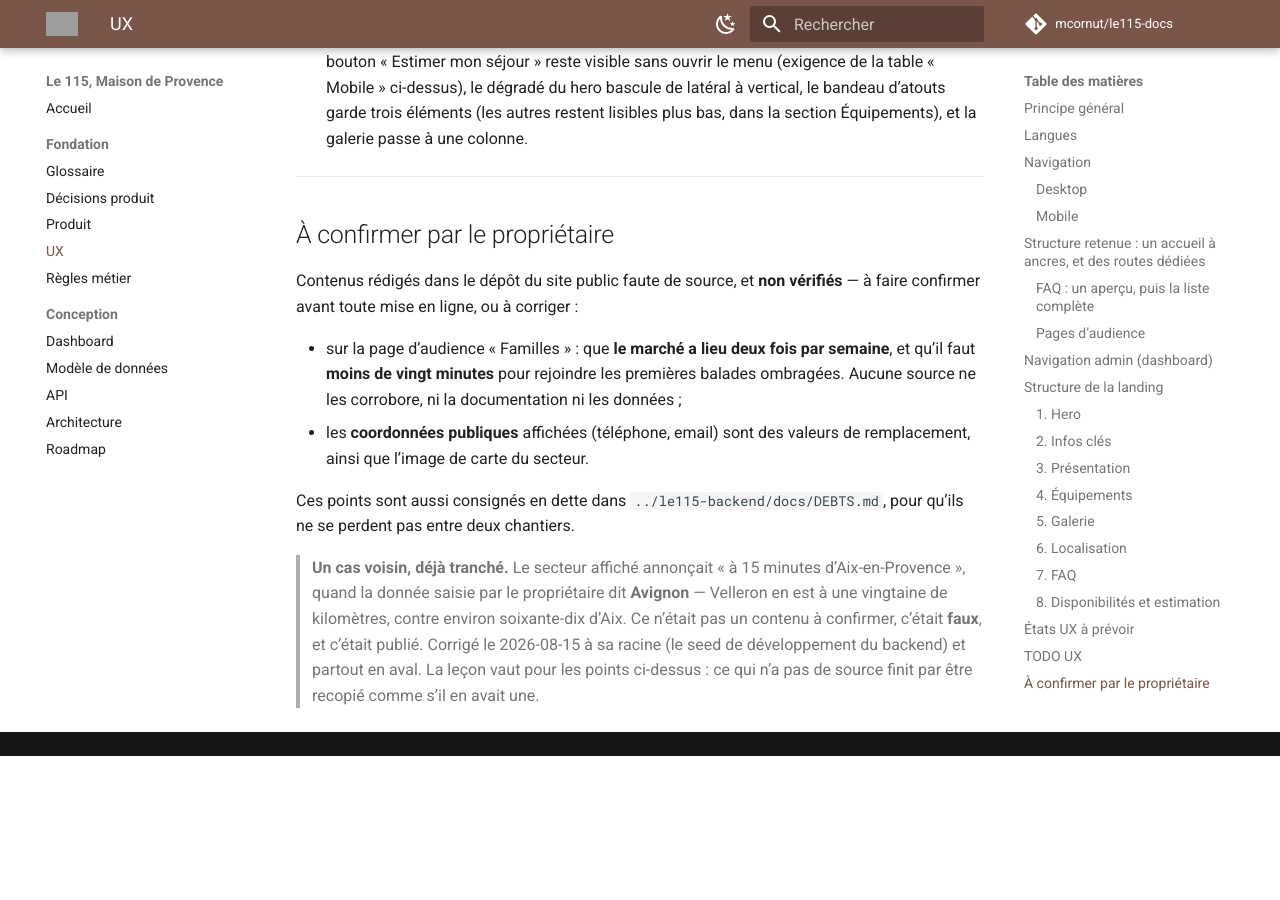
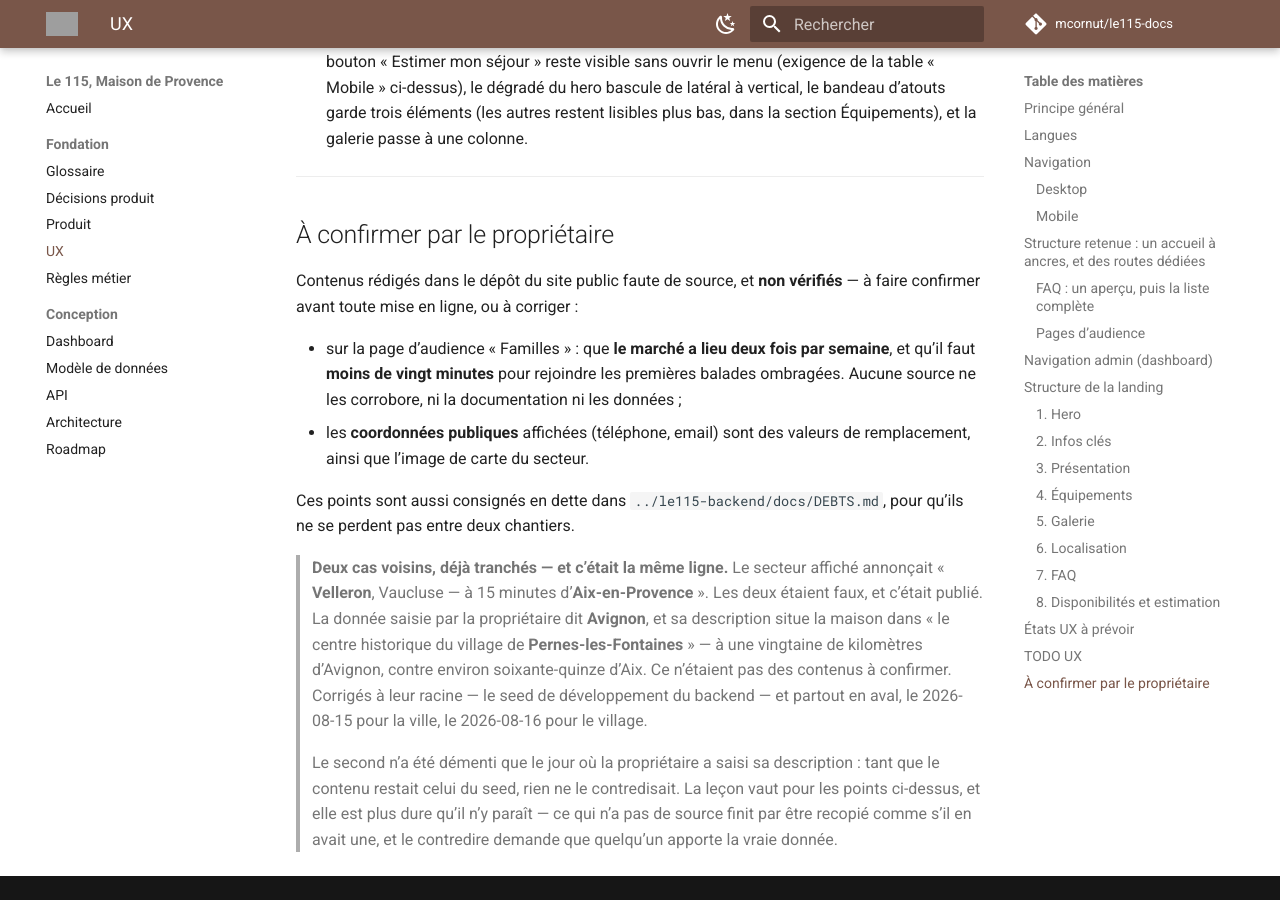
Before and after one commit to mcornut/le115-docs, an MkDocs documentation site: the page built from docs/02-UX.md, in a window 1280 px wide and 900 px high, scrolled down 8440 px. Built offline with MkDocs 1.6.1 and Material for MkDocs 9.7.7, drawn with Linux system fonts in a browser that asks for light colours; comment, search, counter and statistics services are not loaded; before the commit the page ends 9196 px from its top, so only the background shows below that; grey boxes are pictures that could not be loaded.

Commit message:
docs(ux): le secteur affiché portait deux faits faux, pas un
L’encadré ne consignait que la ville. Il consigne aussi le village :
contact.ts annonçait Velleron, la description de la propriétaire dit
Pernes-les-Fontaines.

La leçon est précisée, parce qu’elle est plus dure qu’il n’y paraissait : le
second fait n’a été démenti que le jour où la propriétaire a saisi sa
description. Tant que le contenu restait celui du seed, rien ne le
contredisait — contredire une invention demande que quelqu’un apporte la vraie
donnée.

Aucun changement backend.

Co-Authored-By: Claude Opus 5 <noreply@anthropic.com>

```diff
--- a/docs/02-UX.md
+++ b/docs/02-UX.md
@@ -297,10 +297,17 @@ Contenus rédigés dans le dépôt du site public faute de source, et **non vér
 Ces points sont aussi consignés en dette dans `../le115-backend/docs/DEBTS.md`, pour
 qu’ils ne se perdent pas entre deux chantiers.
 
-> **Un cas voisin, déjà tranché.** Le secteur affiché annonçait « à 15 minutes
-> d’Aix-en-Provence », quand la donnée saisie par le propriétaire dit **Avignon** —
-> Velleron en est à une vingtaine de kilomètres, contre environ soixante-dix d’Aix.
-> Ce n’était pas un contenu à confirmer, c’était **faux**, et c’était publié.
-> Corrigé le 2026-08-15 à sa racine (le seed de développement du backend) et partout
-> en aval. La leçon vaut pour les points ci-dessus : ce qui n’a pas de source finit
-> par être recopié comme s’il en avait une.
+> **Deux cas voisins, déjà tranchés — et c’était la même ligne.** Le secteur affiché
+> annonçait « **Velleron**, Vaucluse — à 15 minutes d’**Aix-en-Provence** ». Les deux
+> étaient faux, et c’était publié. La donnée saisie par la propriétaire dit **Avignon**,
+> et sa description situe la maison dans « le centre historique du village de
+> **Pernes-les-Fontaines** » — à une vingtaine de kilomètres d’Avignon, contre environ
+> soixante-quinze d’Aix. Ce n’étaient pas des contenus à confirmer.
+> Corrigés à leur racine — le seed de développement du backend — et partout en aval,
+> le 2026-08-15 pour la ville, le 2026-08-16 pour le village.
+>
+> Le second n’a été démenti que le jour où la propriétaire a saisi sa description :
+> tant que le contenu restait celui du seed, rien ne le contredisait. La leçon vaut
+> pour les points ci-dessus, et elle est plus dure qu’il n’y paraît — ce qui n’a pas
+> de source finit par être recopié comme s’il en avait une, et le contredire demande
+> que quelqu’un apporte la vraie donnée.
```
